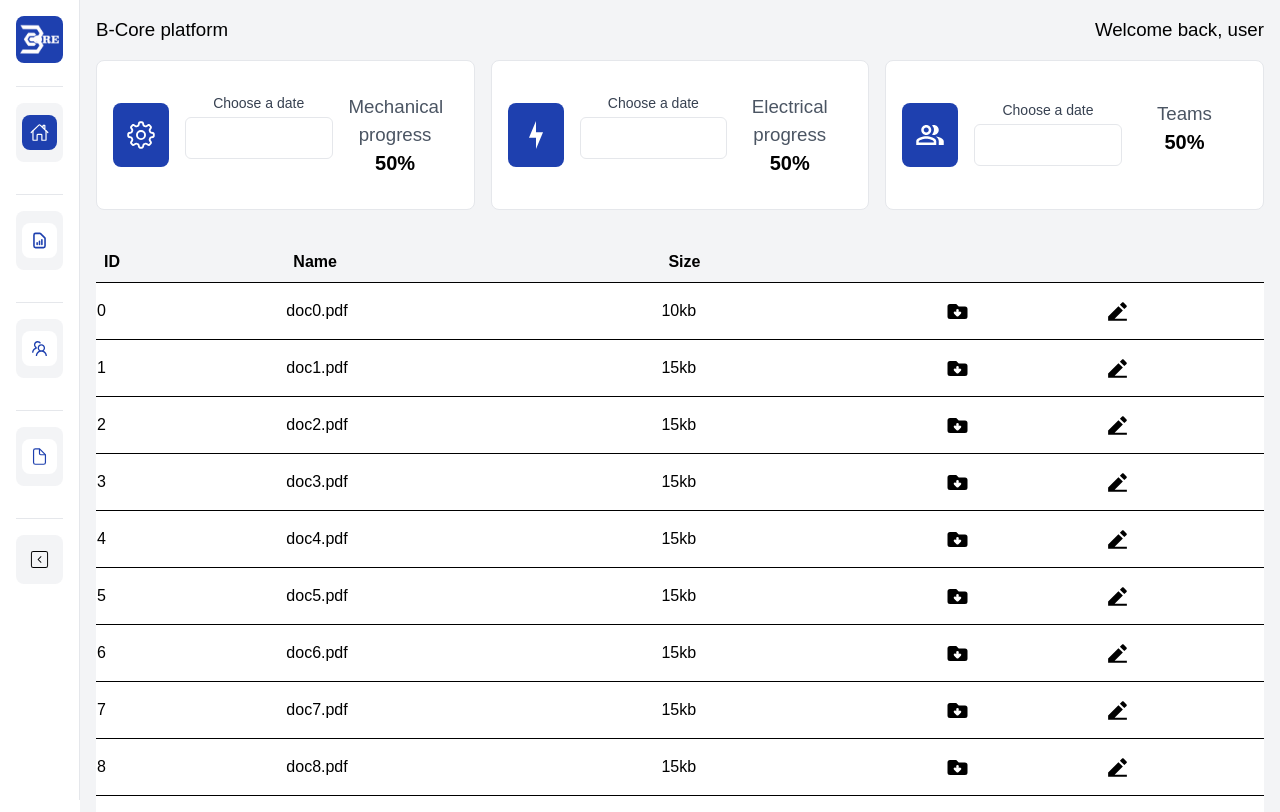
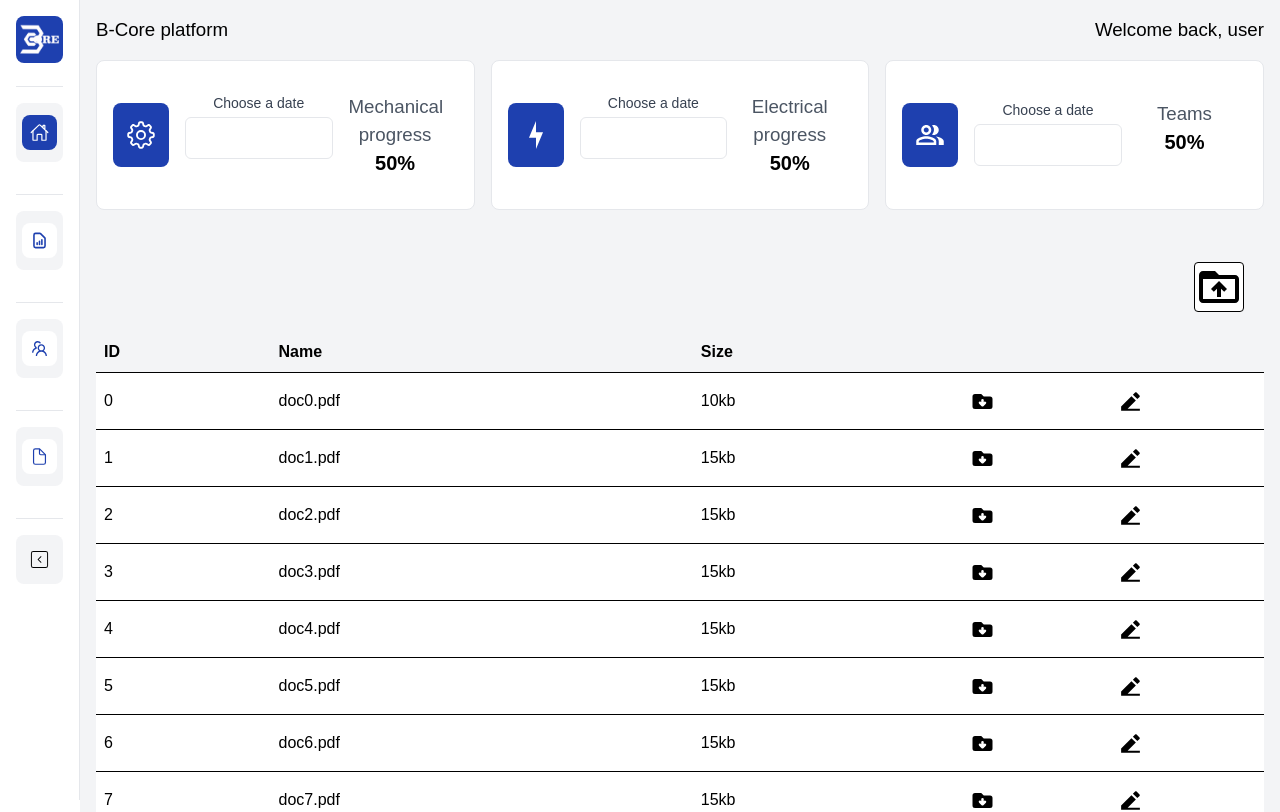
Before and after one commit to LMartin1998/BCorePlatform-Deploy, a Next.js app: page /docs in a window 1280 px wide. Shown: the top 812 px of the page. Built offline with nearby package versions, Linux system fonts and the light colour scheme.

Commit message:
working on table

```diff
--- a/src/app/Components/TableComponent.jsx
+++ b/src/app/Components/TableComponent.jsx
@@ -11,6 +11,7 @@ import data from "@/app/data/docdata.jsx";
 import { HiFolderDownload } from "react-icons/hi";
 import { RiEdit2Fill } from "react-icons/ri";
 import { AiOutlineSortAscending, AiOutlineSortDescending } from "react-icons/ai";
+import { MdDriveFolderUpload } from "react-icons/md";
 
 export default function TableComponent() {
 
@@ -44,6 +45,12 @@ export default function TableComponent() {
     });
 
     return (
+        <>
+            <div className='w-full flex justify-end'>
+                <button className='m-5'>
+                    <MdDriveFolderUpload size={50} className='bg-white border border-solid border-black rounded hover:bg-blue-200' />
+                </button>
+            </div>
             <table className='w-full'>
                 <thead>
                     {table.getHeaderGroups().map((headerGroup) => (
@@ -75,9 +82,9 @@ export default function TableComponent() {
                 </thead>
                 <tbody>
                     {table.getRowModel().rows.map((row) => (
-                    <tr key={row.id} className={'bg-white border-b border-solid border-black hover:bg-gray-200'}>
+                        <tr key={row.id} className={'bg-white border-b border-solid border-black hover:bg-blue-100 hover:font-bold'}>
                             {row.getVisibleCells().map((cell) => (
-                            <td key={cell.id} className='py-4' onClick={handleDoc}>
+                                <td key={cell.id} className='py-4 px-2' onClick={handleDoc}>
                                     {flexRender(cell.column.columnDef.cell, cell.getContext())}
                                 </td>
                             ))}
@@ -91,5 +98,6 @@ export default function TableComponent() {
                     ))}
                 </tbody>
             </table>
+        </>
     );
 };
```
Lines whose indentation alone changed are shown as unchanged.
